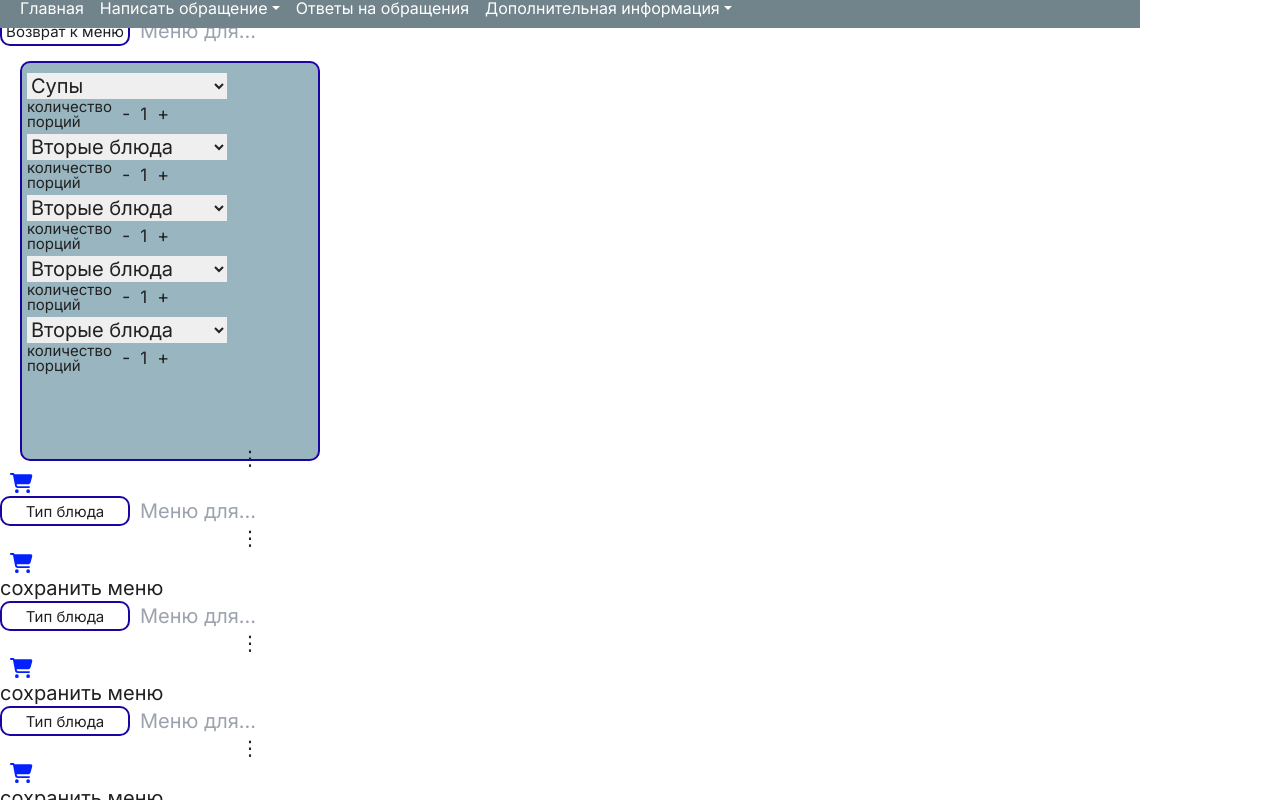
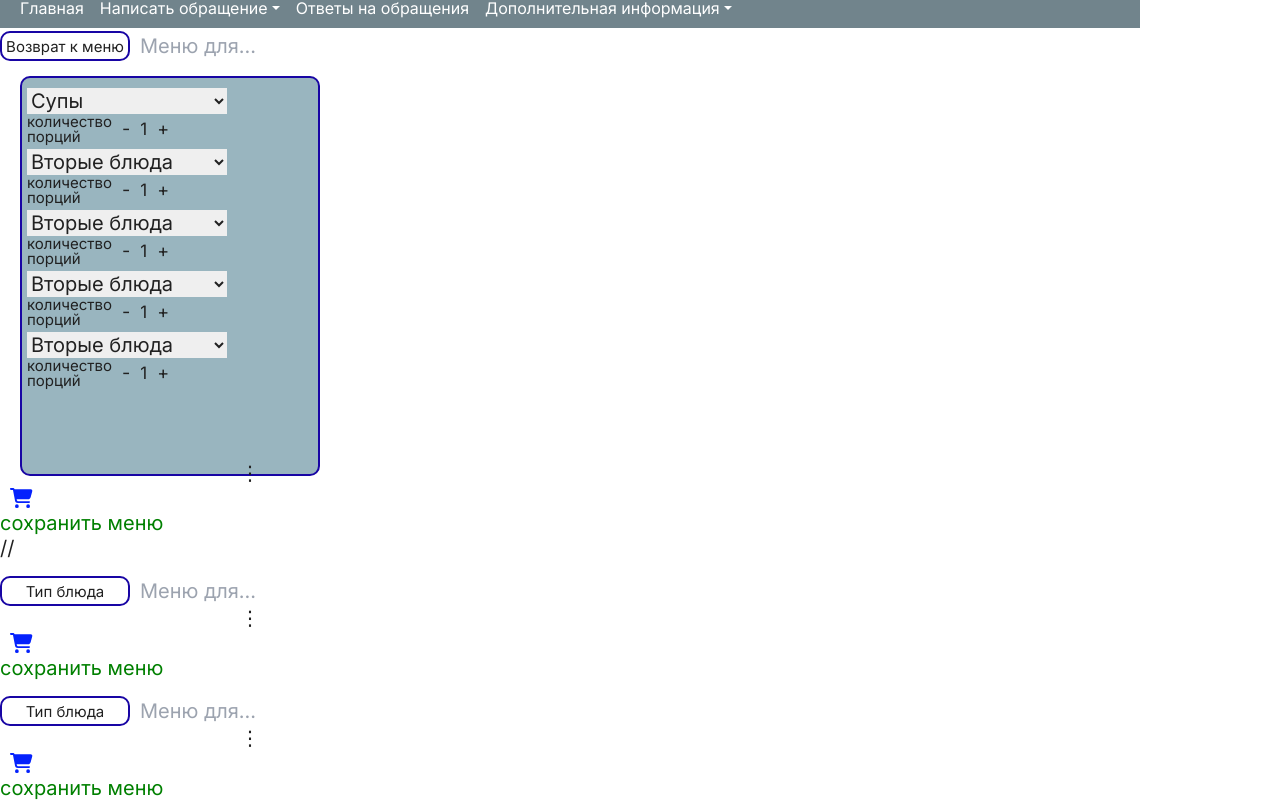
Before and after one commit to bartcevich/hackathons, a Next.js app: page / in a window 1280 px wide. Shown: the top 800 px of the page. Built offline with nearby package versions, Linux system fonts and the light colour scheme.

Commit message:
add save in storage for sunday

```diff
--- a/src/app/Test/page.tsx
+++ /dev/null
@@ -1,11 +0,0 @@
-import Test from '@/components/Test';
-
-export default function TestPage() {
-    return (
-        <>
-            <Test />
-        </>
-
-
-    );
-}
--- a/src/components/AllIngredients/index.tsx
+++ b/src/components/AllIngredients/index.tsx
@@ -15,6 +15,7 @@ const identifiers = [
   "label7",
 ] as const;
 export default function AllIngredients() {
+  const [buttonPressed, setButtonPressed] = useState(false);
   const [printLabel, setPrintLabel] = useState<{ [key: string]: any }>({});
   const [selectionUser, setSelectionUser] = useState<{ [key: string]: any }>(
     {}
@@ -41,6 +42,7 @@ export default function AllIngredients() {
       //console.log("printLabel=", printLabel);
       console.log("newSelectionUser=", newSelectionUser);
       //setSelectionUser(newSelectionUser);
+      setButtonPressed(true);
       localStorage.setItem(
         "ingredientHistory",
         JSON.stringify(newSelectionUser)
@@ -48,6 +50,7 @@ export default function AllIngredients() {
     },
     [printLabel, selectionUser]
   );
+
   const [userInput, setUserInput] = useState<UserInput>({});
   useEffect(() => {
     const savedInputs: string | null = localStorage.getItem("userInputs");
@@ -84,11 +87,78 @@ export default function AllIngredients() {
     localStorage.setItem("userInputs1", JSON.stringify(userInput1));
   };
 
+  const [printLabel2, setPrintLabel2] = useState<{ [key: string]: any }>({});
+  const [selectionUser2, setSelectionUser2] = useState<any[]>([]);
+  useEffect(() => {
+    //localStorage.setItem("ingredientHistory", JSON.stringify([]));
+    console.log("checkTasks2=", localStorage.getItem("ingredientHistory2"));
+    const savedIngredientHistory2: string | null =
+      localStorage.getItem("ingredientHistory2");
+    if (savedIngredientHistory2) {
+      const parsedIngredientHistory2 = JSON.parse(savedIngredientHistory2);
+      setPrintLabel2(parsedIngredientHistory2);
+    }
+  }, []);
+  const handleChange2 = useCallback(
+    (newSelectionUser2: { [key: string]: any }) => {
+      //console.log("selectionUser=", selectionUser);
+      //console.log("printLabel=", printLabel);
+      console.log("newSelectionUser=", newSelectionUser2);
+      setButtonPressed(true);
+      localStorage.setItem(
+        "ingredientHistory2",
+        JSON.stringify(newSelectionUser2)
+      );
+    },
+    []
+  );
+
   return (
     <>
       <div className={styles.container_text}>
         <div>
-          <MenuGroupsOpen />
+          <MenuGroupsOpen setSelectionUser2={setSelectionUser2} />
+          <button
+            value={selectionUser2}
+            onClick={() => handleChange2(selectionUser2)}
+            style={{ color: buttonPressed ? "red" : "green" }}
+          >
+            сохранить меню
+          </button>
+          <div>
+            {printLabel2 && (
+              <div>
+                {Array.isArray(printLabel2) ? (
+                  printLabel2.map((item: any, index: number) => (
+                    <div key={index}>
+                      {item.image && item.image.length > 0 && (
+                        <img src={item.image[0]} alt="Image" />
+                      )}
+                      {item.label && item.label.length > 0 && (
+                        <div>
+                          {item.numberHuman}
+                          {item.label}
+                        </div>
+                      )}
+                    </div>
+                  ))
+                ) : (
+                  <div className={styles.container_storage}>
+                    {printLabel2.image && printLabel2.image.length > 0 && (
+                      <img src={printLabel2.image[0]} alt="Image" />
+                    )}
+                    {printLabel2.label && printLabel2.label.length > 0 && (
+                      <div>
+                        {printLabel2.numberHuman}
+                        {printLabel2.label}
+                      </div>
+                    )}
+                  </div>
+                )}
+                //{" "}
+              </div>
+            )}
+          </div>
         </div>
         <input
           className={styles.container_input}
@@ -115,6 +185,7 @@ export default function AllIngredients() {
             <button
               value={selectionUser[identifier]}
               onClick={() => handleChange(identifier, selectionUser)}
+              style={{ color: buttonPressed ? "red" : "green" }}
             >
               сохранить меню
             </button>
--- a/src/components/AllIngredients/styles.module.scss
+++ b/src/components/AllIngredients/styles.module.scss
@@ -1,12 +1,12 @@
 @import '@/app/variables.scss';
-.container_top{
-    margin-top: 15px;
-}
+// .container_top{
+//     margin-top: 15px;
+// }
 .container_text{//стиль текста пророс на все надписи
      display: flex;
     @include font(#212121, Inter, 25px, normal, 400, 25px, 0);
     font-size: clamp(12px, 3vw, 20px);
-
+    margin-top: 15px;
 }
 .container_input{
         position: absolute;
--- a/src/components/MenuGroupsOpen/index.tsx
+++ b/src/components/MenuGroupsOpen/index.tsx
@@ -7,7 +7,7 @@ import Starters from "@/components/Starters";
 import { FontAwesomeIcon } from "@fortawesome/react-fontawesome";
 import { faCartShopping, faCopy } from "@fortawesome/free-solid-svg-icons";
 
-export default function MenuGroups() {
+export default function MenuGroups(props: any) {
   const [ingredients, setIngredients] = useState<any[]>([]);
   const [label, setLabel] = useState<any[]>([]);
   const [image, setImage] = useState<any[]>([]);
@@ -18,6 +18,14 @@ export default function MenuGroups() {
   };
 
   const [menuUser, setMenuUser] = useState<any[]>([]);
+  useEffect(() => {
+    if (typeof menuUser[1] === "object") {
+      const arrForProps = [];
+      arrForProps.push(...menuUser.slice(1));
+      props.setSelectionUser2(arrForProps);
+      console.log(arrForProps);
+    }
+  }, [menuUser]);
   console.log(menuUser);
   const allIngredients: any[] = [];
   let oneArrIngredients: any[] = []; //один массив всех ингридиентов
--- a/src/components/Test/index.tsx
+++ /dev/null
@@ -1,8 +0,0 @@
-'use client';
-import styles from './styles.module.scss'
-export default function Test() {
-  return (
-    <div className={styles.wrapper}>
-  </div>
-  );
-}
```
Also changed, not shown: src/components/Test/styles.module.scss (deleted).
